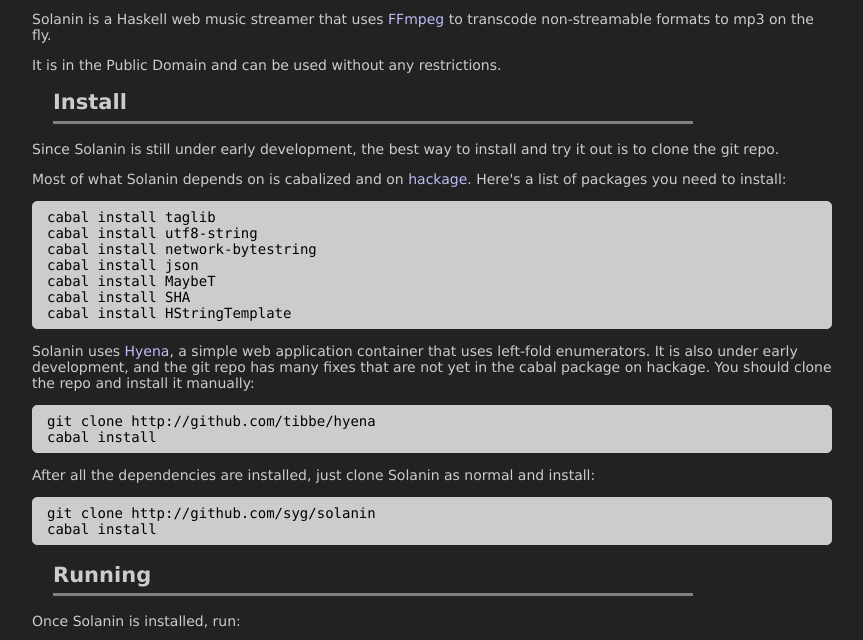
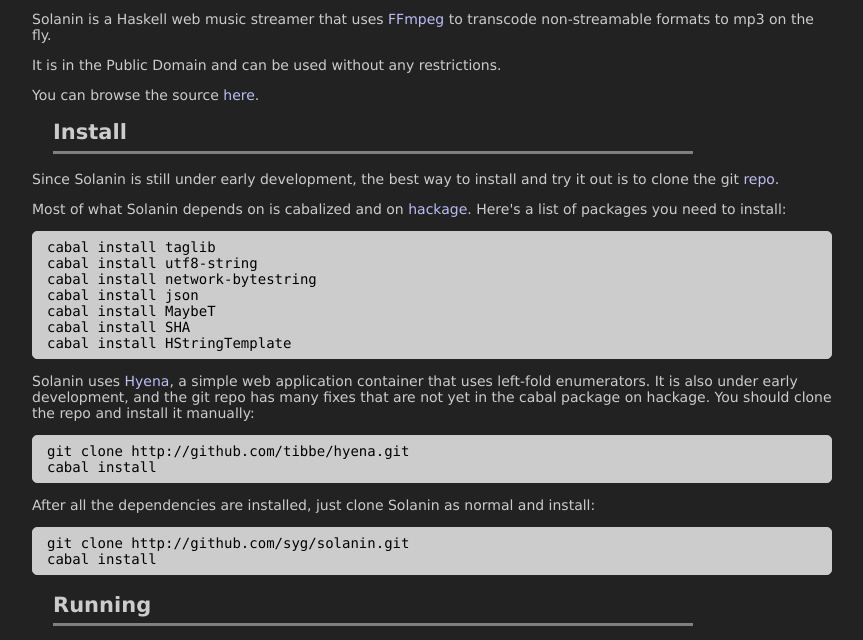
Before and after one commit to syg/solanin, a plain HTML site: page index.html in a window 1280 px wide. Shown: the part 79-719 px from the top of the page, without its empty margins (208-1071 px from the left). Drawn offline with Linux system fonts and the light colour scheme.

Commit message:
Fixed URLs.

```diff
--- a/index.html
+++ b/index.html
@@ -74,10 +74,11 @@
  </div>
  <p>Solanin is a Haskell web music streamer that uses <a href="http://ffmpeg.org">FFmpeg</a> to transcode non-streamable formats to mp3 on the fly.</p>
  <p>It is in the Public Domain and can be used without any restrictions.</p>
+ <p>You can browse the source <a href="http://github.com/syg/solanin">here</a>.</p>
 
  <h2>Install</h2>
 
- <p>Since Solanin is still under early development, the best way to install and try it out is to clone the git repo.</p>
+ <p>Since Solanin is still under early development, the best way to install and try it out is to clone the git <a href="http://github.com/syg/solanin">repo</a>.</p>
  <p>Most of what Solanin depends on is cabalized and on <a href="http://hackage.haskell.org">hackage</a>. Here's a list of packages you need to install:</p>
  <ul class="depends">
   <li>taglib</li>
@@ -89,10 +90,10 @@
   <li>HStringTemplate</li>
  </ul>
  <p>Solanin uses <a href="http://github.com/tibbe/hyena">Hyena</a>, a simple web application container that uses left-fold enumerators. It is also under early development, and the git repo has many fixes that are not yet in the cabal package on hackage. You should clone the repo and install it manually:</p>
- <pre><code>git clone http://github.com/tibbe/hyena
+ <pre><code>git clone http://github.com/tibbe/hyena.git
 cabal install</code></pre>
  <p>After all the dependencies are installed, just clone Solanin as normal and install:</p>
- <pre><code>git clone http://github.com/syg/solanin
+ <pre><code>git clone http://github.com/syg/solanin.git
 cabal install</code></pre>
 
  <h2>Running</h2>
```
